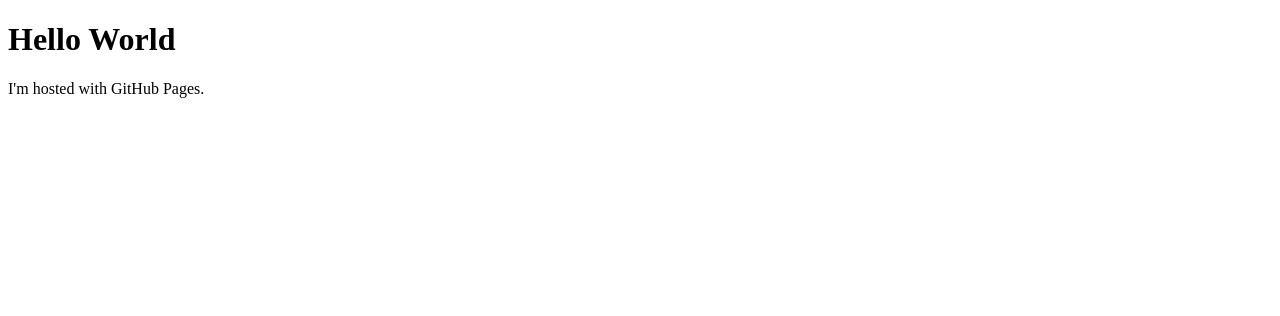
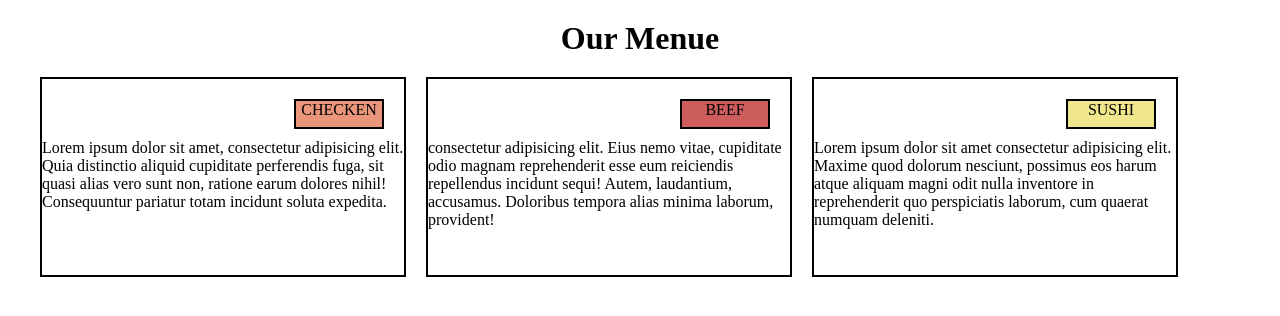
Before and after one commit to 76ilq/coursera-test, a plain HTML site: page index.html in a window 1280 px wide. Drawn offline with Linux system fonts and the light colour scheme.

Commit message:
Add files via upload

```diff
--- a/index.html
+++ b/index.html
@@ -1,7 +1,108 @@
 <!DOCTYPE html>
 <html>
+
+<head>
+    <meta charset="utf-8">
+    <title>Assignement Solution for module 2</title>
+    <style>
+        * {
+            box-sizing: border-box;
+            margin: 10px;
+        }
+
+        p {
+
+            height: 30px;
+            text-align: right;
+
+        }
+
+        .box {
+            height: 200px;
+            border-width: 2px;
+            border-color: black;
+            border-style: solid;
+        }
+
+        section {
+            clear: left;
+        }
+
+        #divin {
+            height: 40px;
+
+        }
+
+        .pnew {
+
+            width: 90px;
+            height: 30px;
+            text-align: center;
+            float: right;
+            border-color: black;
+            border-style: solid;
+            border-width: 2px;
+        }
+
+        @media(min-width:992px) {
+            #box1,#box2,#box3 {
+                width: 30%;
+                float: left;
+            }
+
+        }
+
+        @media (max-width: 991px) {
+            #box1,#box2 {
+                width: 47%;
+                float:left;
+            }
+            #box3{
+                width: 96.5%;
+                float: left;
+            }
+        }
+
+        @media (max-width: 767px) {
+            #box1,#box2,#box3 {
+                width: 96%;
+                float: left;
+            }
+
+        }
+    </style>
+</head>
+
 <body>
-<h1>Hello World</h1>
-<p>I'm hosted with GitHub Pages.</p>
+    <h1 style="text-align: center;">Our Menue</h1>
+
+    <div class="container">
+
+        <div class="box" id="box1">
+            <div id="divin">
+                <p class="pnew" style="background-color: darksalmon;">CHECKEN</p>
+            </div> Lorem ipsum dolor sit amet, consectetur adipisicing elit. Quia distinctio aliquid cupiditate
+            perferendis fuga, sit quasi alias vero sunt non, ratione earum dolores nihil! Consequuntur pariatur totam
+            incidunt soluta expedita.
+        </div>
+        <div class="box" id="box2">
+            <div id="divin">
+                <p class="pnew" style="background-color: indianred;">BEEF</p>
+            </div>consectetur adipisicing elit. Eius nemo vitae, cupiditate odio magnam
+            reprehenderit esse eum reiciendis repellendus incidunt sequi! Autem, laudantium, accusamus. Doloribus
+            tempora alias minima laborum, provident!
+        </div>
+        <div class="box" id="box3">
+            <div id="divin">
+                <p class="pnew" style="background-color: khaki;">SUSHI</p>
+            </div>
+            Lorem ipsum dolor sit amet consectetur adipisicing elit. Maxime quod dolorum nesciunt, possimus eos
+            harum atque aliquam magni odit nulla inventore in reprehenderit quo perspiciatis laborum, cum quaerat
+            numquam deleniti.
+        </div>
+    </div>
+
+
 </body>
+
 </html>
```
